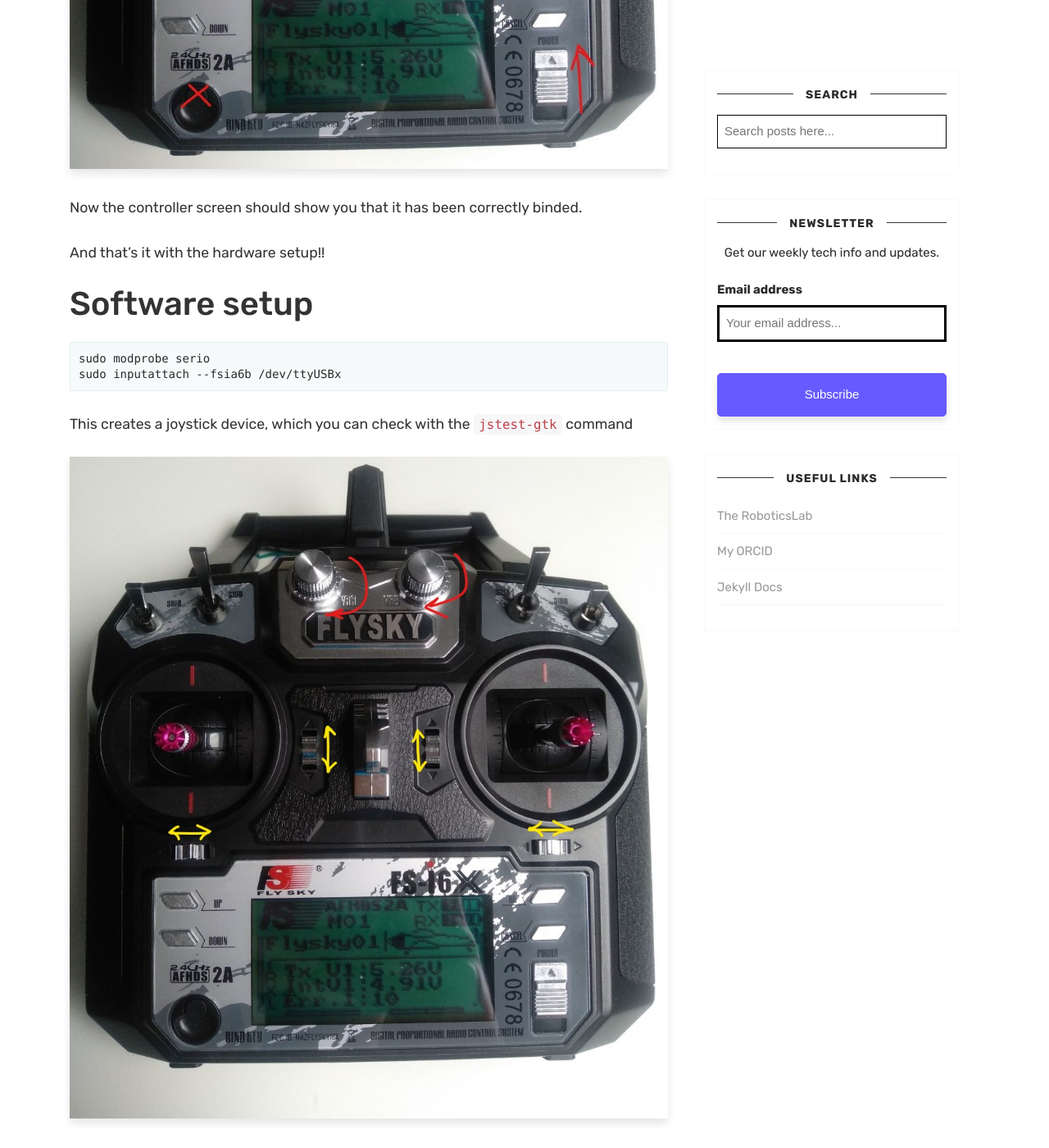
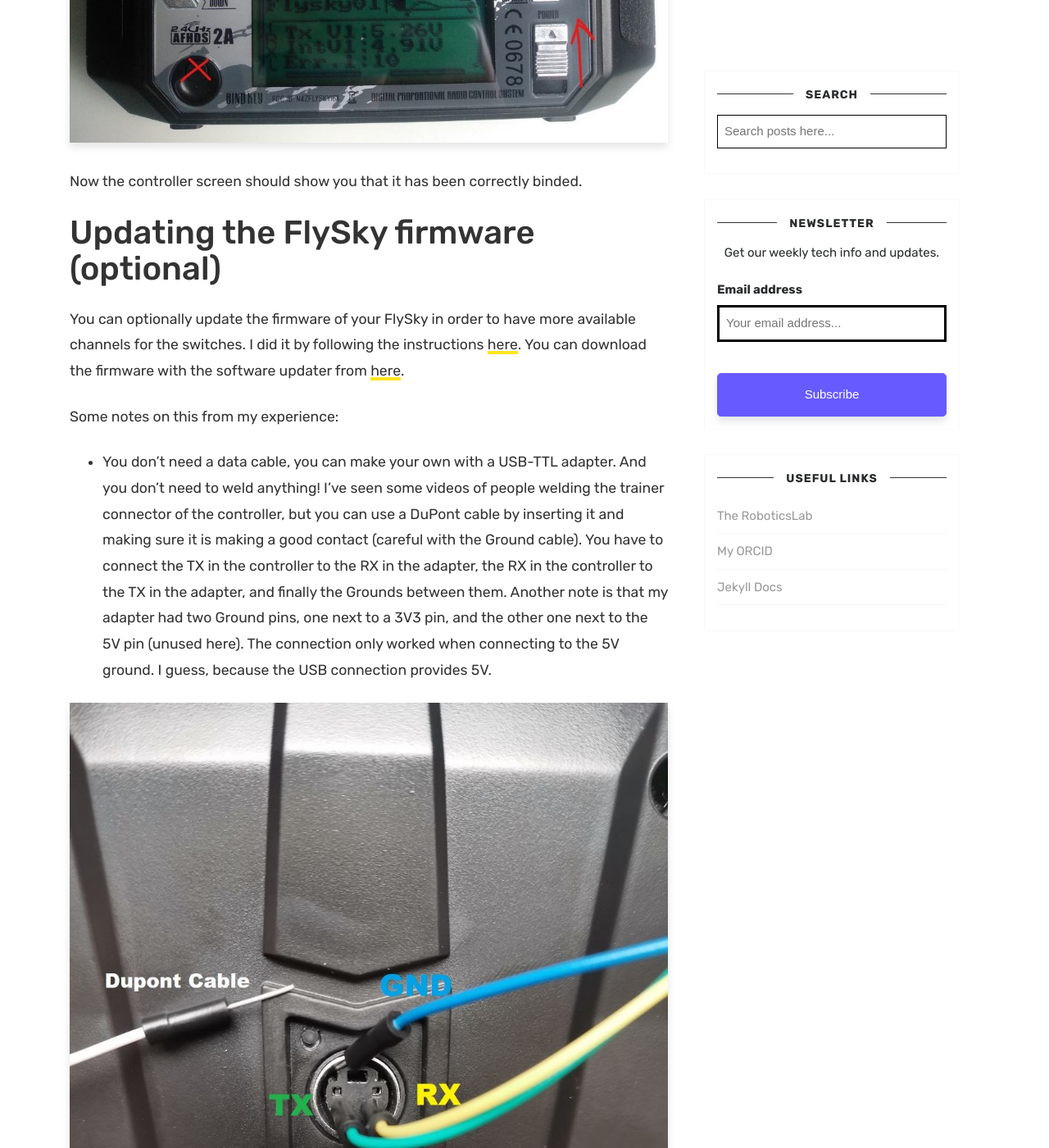
Before and after one commit to olayasturias/olayasturias.github.io, a Jekyll site: the page built from _posts/2020-06-25-flysky-linux.md, in a window 1280 px wide and 1400 px high, scrolled down 4467 px. Shown: the whole window at 82% size. Built offline with Jekyll 4.4.1, drawn with Linux system fonts in a browser that asks for light colours; nearby versions of some CDN libraries; comment, search, counter and statistics services are not loaded; some of the changed text lies outside the part shown.

Commit message:
firmware update text

```diff
--- a/_posts/2020-06-25-flysky-linux.md
+++ b/_posts/2020-06-25-flysky-linux.md
@@ -46,7 +46,24 @@
 
 Now the controller screen should show you that it has been correctly binded.
 
-And that's it with the hardware setup!!
+# Updating the FlySky firmware (optional)
+You can optionally update the firmware of your FlySky in order to have more available channels for the switches.
+I did it by following the instructions [here](https://github.com/qba667/FlySkyI6/wiki/Install).
+You can download the firmware with the software updater from [here](https://github.com/qba667/FlySkyI6/releases).
+
+Some notes on this from my experience:
+
+ - You don't need a data cable, you can make your own with a USB-TTL adapter. And you don't need to weld anything! I've seen some videos of people welding the trainer connector of the controller, but you can use a DuPont cable by inserting it and making sure it is making a good contact (careful with the Ground cable). You have to connect the TX in the controller to the RX in the adapter, the RX in the controller to the TX in the adapter, and finally the Grounds between them. Another note is that my adapter had two Ground pins, one next to a 3V3 pin, and the other one next to the 5V pin (unused here). The connection only worked when connecting to the 5V ground. I guess, because the USB connection provides 5V.
+
+![](https://raw.githubusercontent.com/olayasturias/olayasturias.github.io/master/assets/images/flysky/datacable.jpg)
+
+- If you had any problem with the connection (wrong ping connection, one pin disconnecting, etc.), reboot the controller after fixing it. Otherwise, the connection might keep being faulty.
+
+ - Once you have the extra AUX channels, configure them in  `Functions setup`>`Aux channels`. Just select the channel and move the switch you want to assign to that channel.
+
+![](https://raw.githubusercontent.com/olayasturias/olayasturias.github.io/master/assets/images/flysky/auxchan.jpg)
+
+
 
 # Software setup
 
```
Also changed, not shown: other parts of _posts/2020-06-25-flysky-linux.md (+1 -1 lines), assets/images/flysky/auxchan.jpg (added), assets/images/flysky/datacable.jpg (added).
